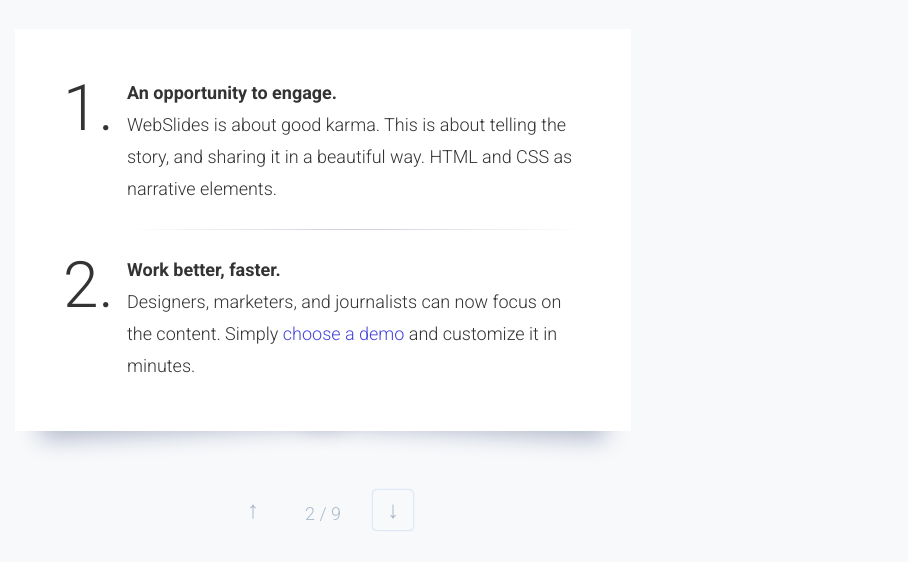
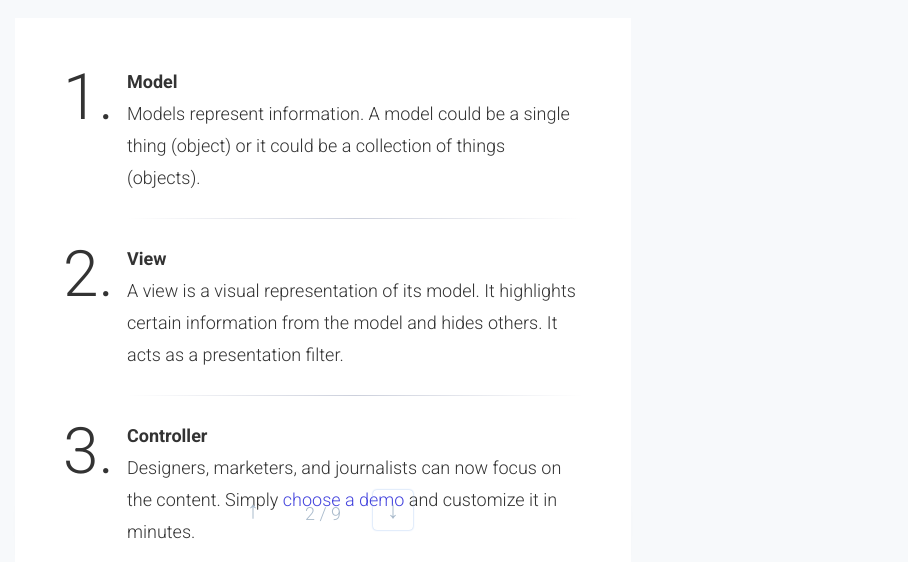
Before and after one commit to terabytes/mvc, a website built with webpack: page index.html in a window 1280 px wide. Both pictures are taken after a click on the link "Arrow Keys". Shown: the part 238-800 px from the top of the page, without its empty margins (317-1225 px from the left). Built offline with nearby package versions, Linux system fonts and the light colour scheme; no server answers; files whose address does not match are found by name; a web font is replaced by a local one.

Commit message:
Latest update

```diff
--- a/index.html
+++ b/index.html
@@ -65,8 +65,8 @@
           <div id="banner" class="wrap aligncenter bg-white">
             <h1><strong>Model-View-Controller (MVC)</strong></h1><br>
             <p class="text-intro">One of the most ubiquitous software design patterns.<br>
-              It separates concerns into <strong>model</strong> (the data), <strong>view</strong> (the look),<br>
-              and <strong>controller</strong> (the logic).
+              It breaks up code into three parts: <strong>model</strong> (the data),<br>
+              <strong>view</strong> (the look), and <strong>controller</strong> (the logic).
             </p>
             <p>
               <a href="https://github.com/terabytes/mvc" class="button zoomIn" title="Visit presentation's web app">
@@ -85,11 +85,15 @@
             <div class="bg-white shadow">
               <ul class="flexblock reasons">
                 <li>
-                  <h2>An opportunity to engage.</h2>
-                  <p>WebSlides is about good karma. This is about telling the story, and sharing it in a beautiful way. HTML and CSS as narrative elements.</p>
+                  <h2>Model</h2>
+                  <p>Models represent information. A model could be a single thing (object) or it could be a collection of things (objects).</p>
                 </li>
                 <li>
-                  <h2>Work better, faster.</h2>
+                  <h2>View</h2>
+                  <p>A view is a visual representation of its model. It highlights certain information from the model and hides others. It acts as a presentation filter.</p>
+                </li>
+                <li>
+                  <h2>Controller</h2>
                   <p>Designers, marketers, and journalists can now focus on the content. Simply <a href="demos/index.html" title="WebSlides Demos">choose a demo</a> and customize it in minutes.</p>
                 </li>
               </ul>
```
Also changed, not shown: demos/index.html (+1 -1 lines).
